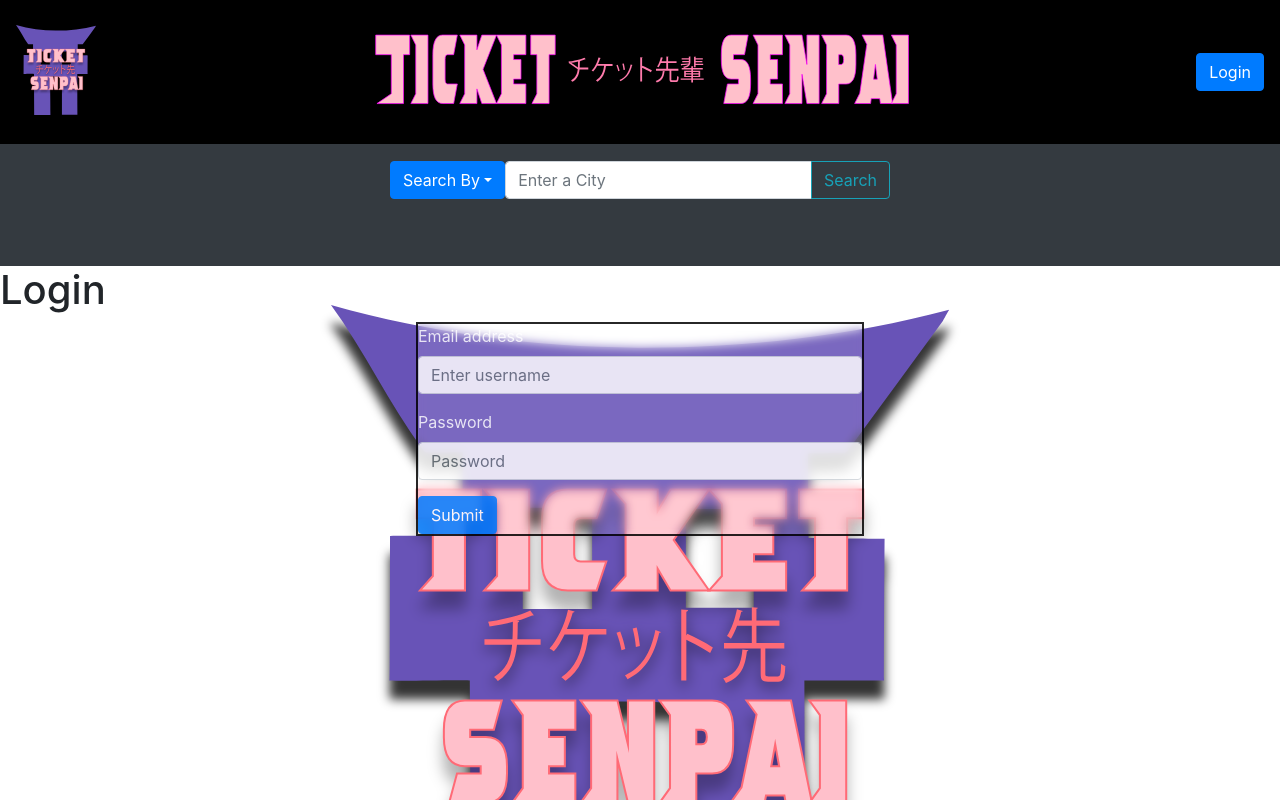
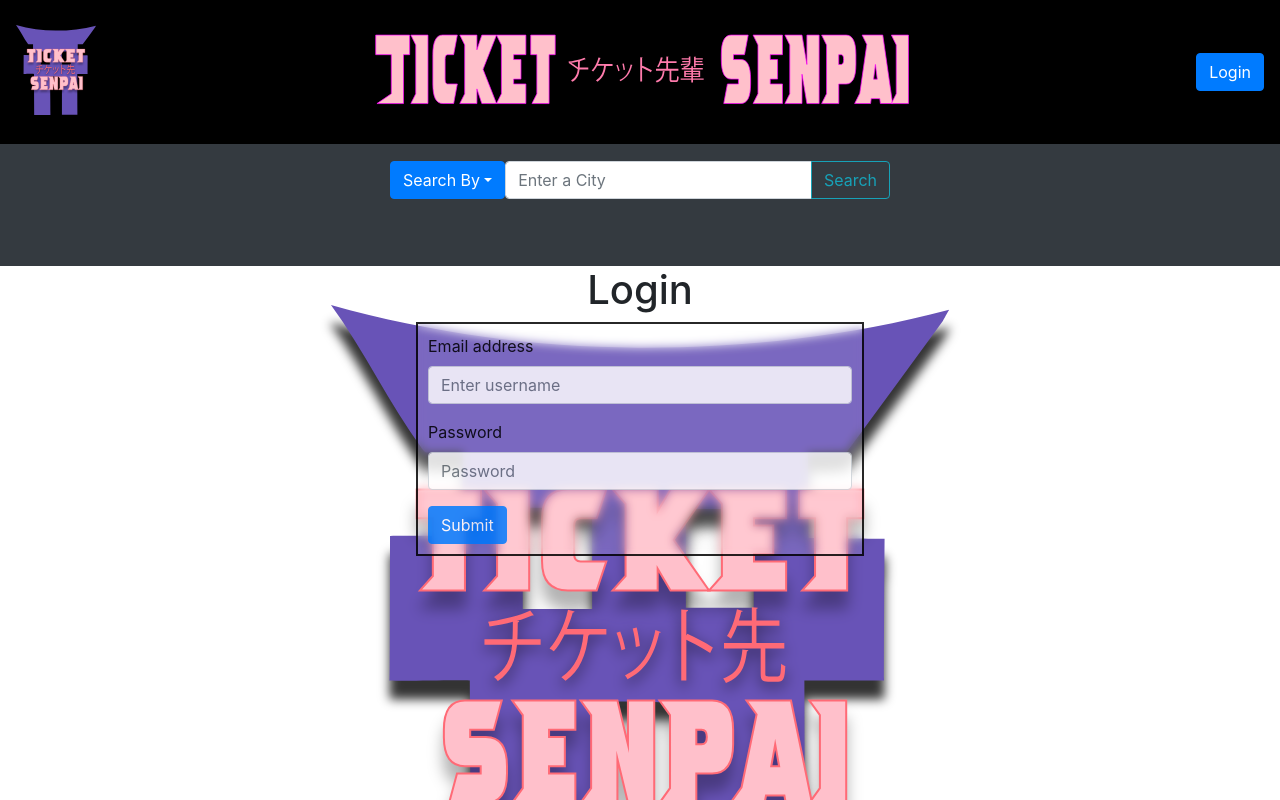
Before and after one commit to MattChale123/Ticket-Senpai, a React (Create React App) app in the folder client/: page /login in a window 1280 px wide. Shown: the top 800 px of the page. Built offline with nearby package versions, Linux system fonts and the light colour scheme.

Commit message:
fixed login stuff

```diff
--- a/client/src/pages/Login.js
+++ b/client/src/pages/Login.js
@@ -50,7 +50,7 @@ export default function Login() {
       const styling = {
         backgroundColor: 'rgba(255, 255, 255, .15)',
         backdropFilter: 'blur(5px)',
-        color: 'white',
+        color: 'black',
         flexDirection: 'column',
         display: 'block',
         marginLeft: 'auto',
@@ -58,7 +58,8 @@ export default function Login() {
         textAlign: 'left',
         opacity: '.85',
         border: '2px solid black',
-        width: '35%'
+        width: '35%',
+        padding: '10px'
     }
     return (
         <div style={{
@@ -69,7 +70,7 @@ export default function Login() {
           backgroundSize: '90% 100%',
           height: '1100px'
          }}>
-            <h1>Login</h1>
+            <h1 style={{textAlign: 'center'}}>Login</h1>
               <div style={styling}>
                 <Form onSubmit={handleSubmit}>
                   <Form.Group controlId="formBasicEmail">
```
